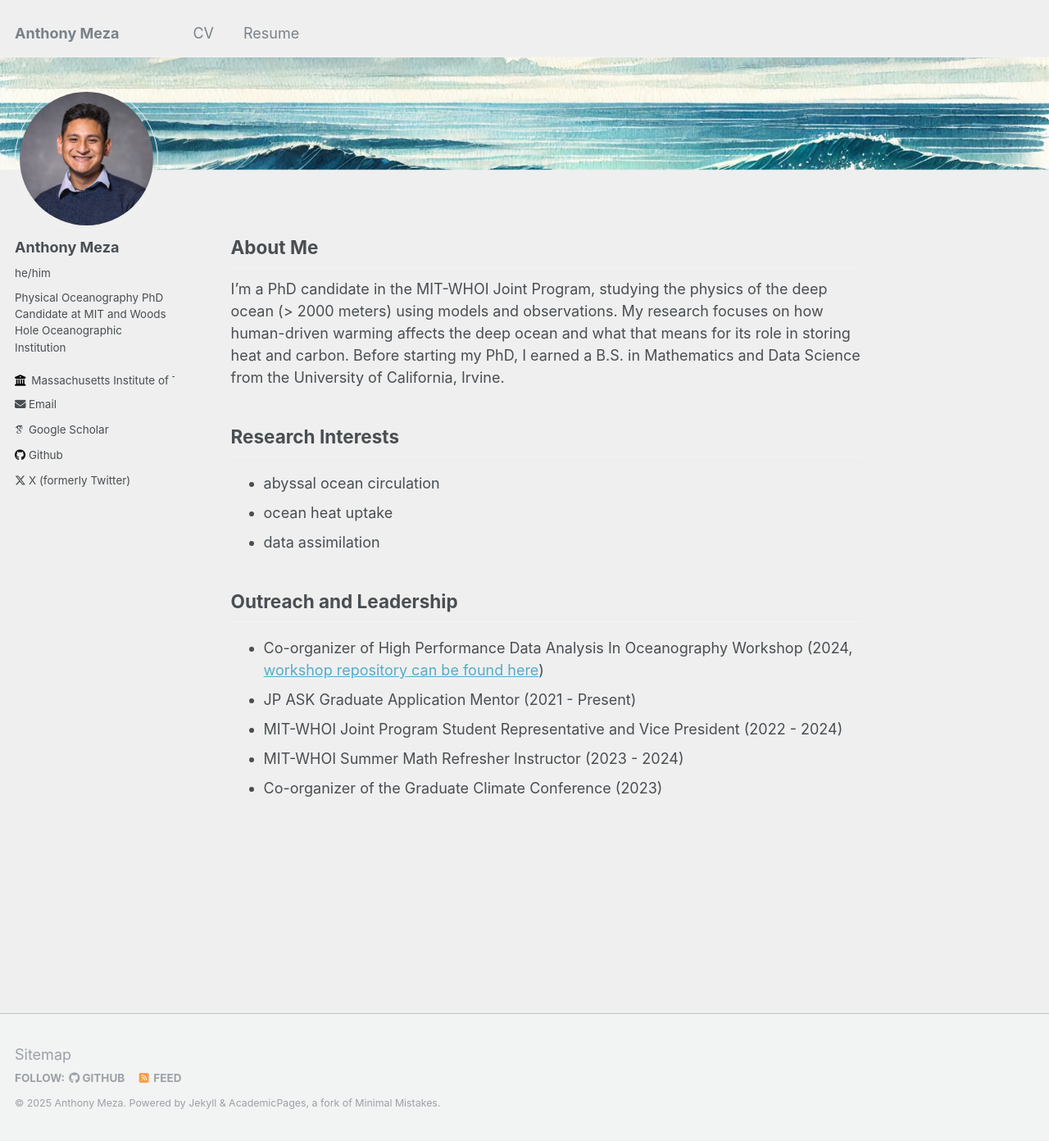
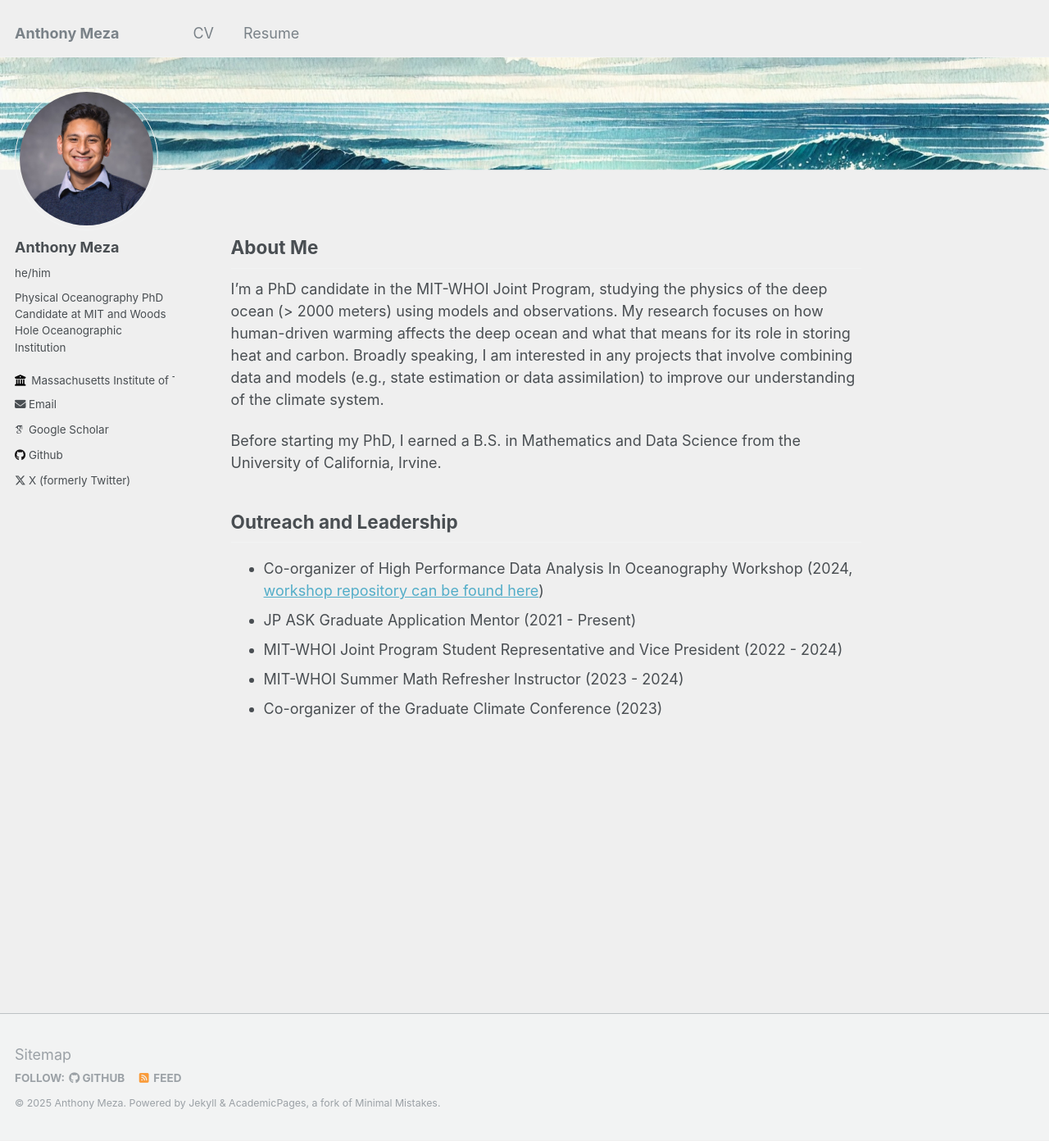
Before and after one commit to anthony-meza/anthony-meza.github.io, a Jekyll site: the page built from _pages/about.md, in a window 1280 px wide and 1392 px high. Shown: the whole window at 82% size. Built offline with Jekyll 4.4.1, drawn with Linux system fonts in a browser that asks for light colours; some web fonts are replaced.

Commit message:
Update about.md

```diff
--- a/_pages/about.md
+++ b/_pages/about.md
@@ -13,12 +13,9 @@
 
 ---
 ## About Me
-I'm a PhD candidate in the MIT-WHOI Joint Program, studying the physics of the deep ocean (> 2000 meters) using models and observations. My research focuses on how human-driven warming affects the deep ocean and what that means for its role in storing heat and carbon. Before starting my PhD, I earned a B.S. in Mathematics and Data Science from the University of California, Irvine.
+I'm a PhD candidate in the MIT-WHOI Joint Program, studying the physics of the deep ocean (> 2000 meters) using models and observations. My research focuses on how human-driven warming affects the deep ocean and what that means for its role in storing heat and carbon. Broadly speaking, I am interested in any projects that involve combining data and models (e.g., state estimation or data assimilation) to improve our understanding of the climate system.
 
-## Research Interests
-- abyssal ocean circulation
-- ocean heat uptake
-- data assimilation
+Before starting my PhD, I earned a B.S. in Mathematics and Data Science from the University of California, Irvine.
 
 ## Outreach and Leadership
   - Co-organizer of High Performance Data Analysis In Oceanography Workshop (2024, [workshop repository can be found here](https://github.com/anthony-meza/WHOI-PO-HPC))
```
